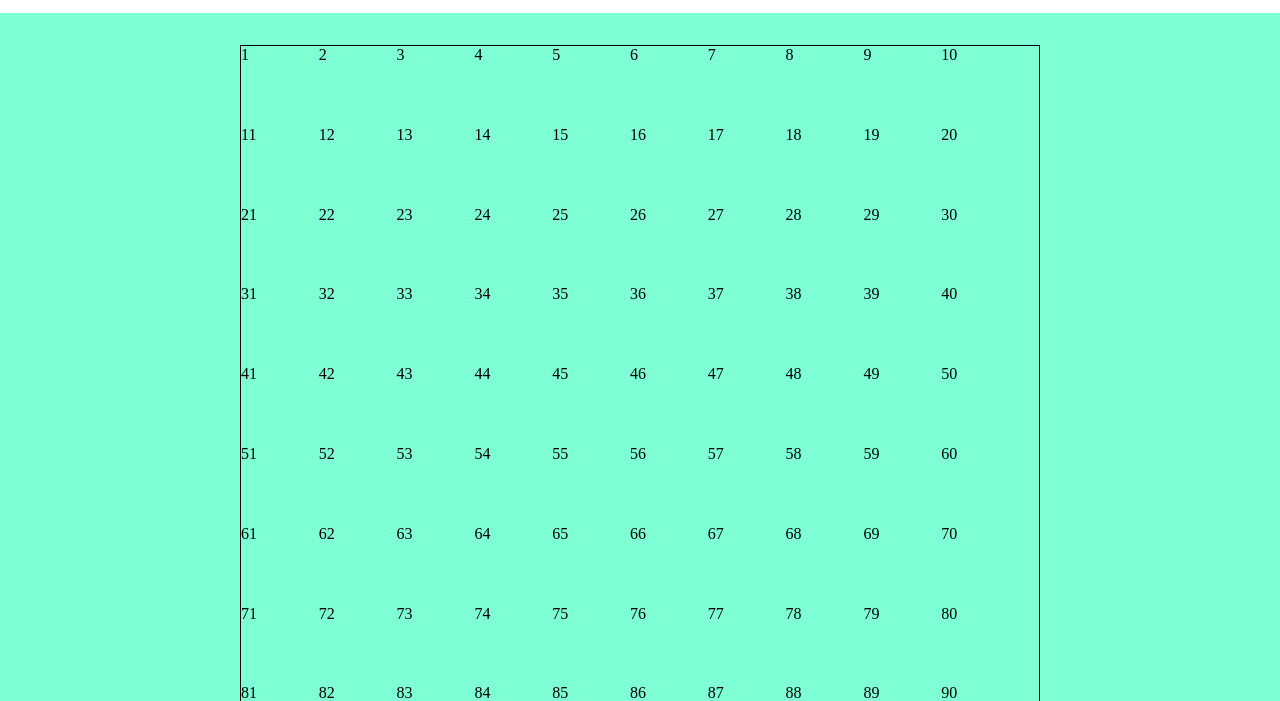
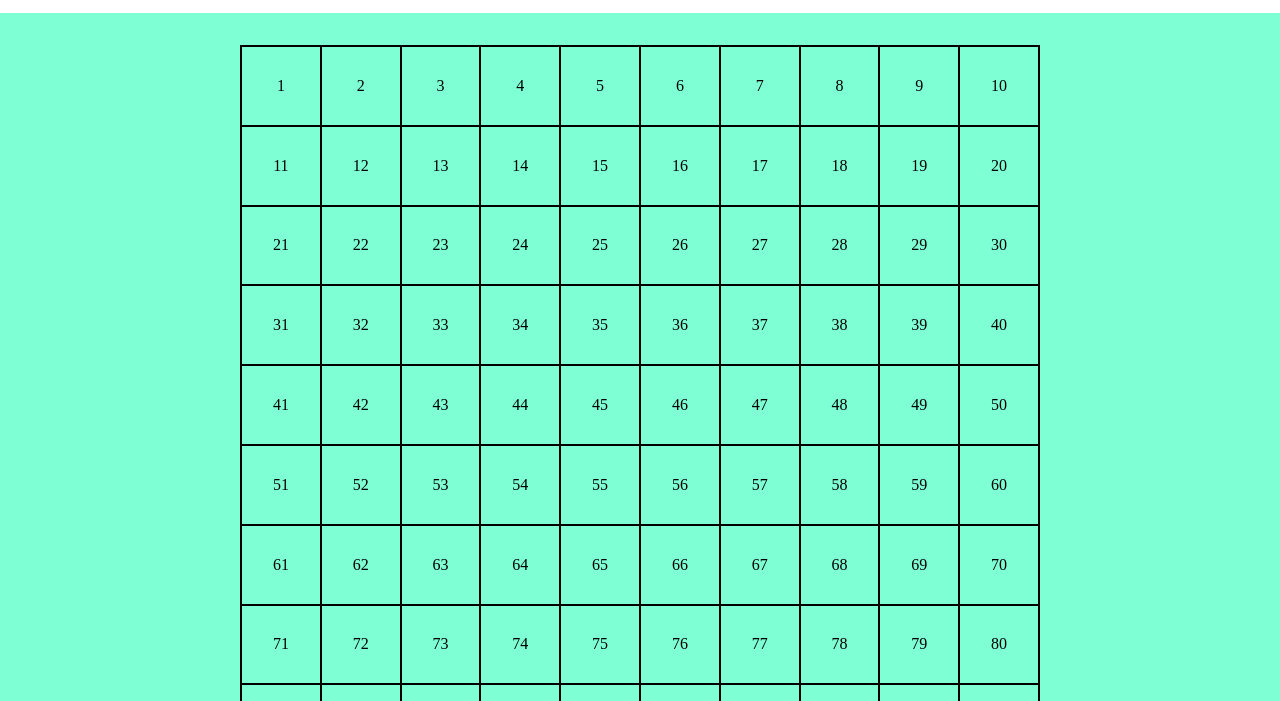
Before and after one commit to HeitoAlex/js-campominato-grid, a plain HTML site: page index.html in a window 1280 px wide. Both pictures are taken after a click on the button "Play". Shown: the part 99-800 px from the top of the page. Drawn offline with Linux system fonts and the light colour scheme.

Commit message:
aggiornamento pseudocodice, aggiunta funzione reset e classe active sul foglio css

```diff
--- a/css/style.css
+++ b/css/style.css
@@ -35,17 +35,22 @@ section#grid{
     height: 800px;
     display: flex;
     flex-wrap: wrap;
-    border: 1px solid black;
     margin: 0 auto;
 }
 
-article.square{
-    width: calc((100% / 10) - 2px);
-    height: calc((100% / 10) - 2px);
-
+.border{
+    border: 1px solid black;
 }
 
+article.square{
+    width: calc(100% / 10);
+    height: calc(100% / 10);
+}
 
+.active{
+    background-color: #6393E8;
+    color: white;
+}
 
 footer{
     height: 50px;
--- a/js/script.js
+++ b/js/script.js
@@ -1,11 +1,15 @@
 const playElement = document.querySelector('button');
 
 playElement.addEventListener('click', function(){
+    resetGame()
     const gridElement = document.getElementById('grid');
+    gridElement.classList.add('border');
 
     for(let i = 0; i < 100; i++){
-        const squareElement = document.createElement('article');
+        let squareElement = document.createElement('article');
         squareElement.classList.add('square');
+        squareElement.classList.add('border');
+        squareElement.classList.add('centered');
         squareElement.append(i +1);
 
         squareElement.addEventListener('click', function(){
@@ -14,7 +18,14 @@ playElement.addEventListener('click', function(){
         });
 
         gridElement.appendChild(squareElement);
-
     }
 
 })
+
+
+// RESET
+function resetGame(){
+    const reset = document.getElementById('grid');
+    reset.innerHTML = ''
+    return reset
+}
```
Also changed, not shown: 1 other file.
